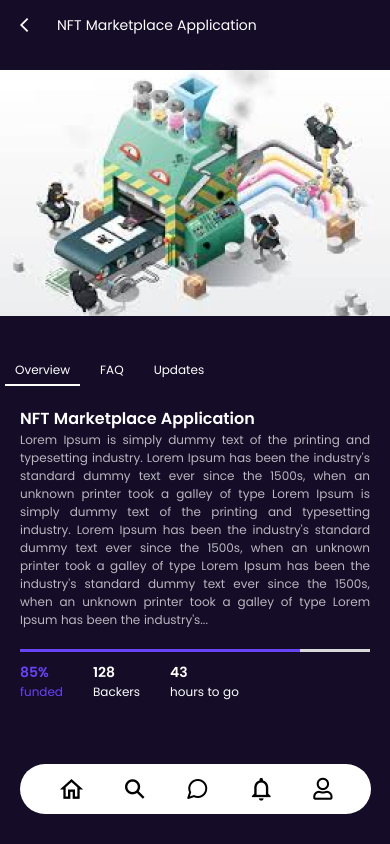
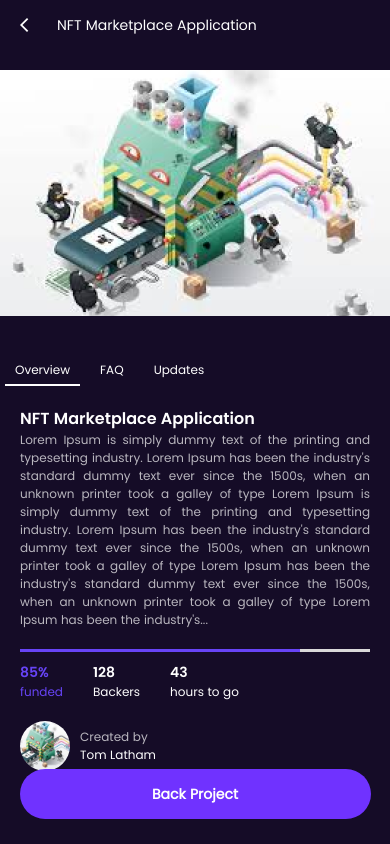
Before and after one commit to chwasiq0569/FundFU_CrowdFundingMobileApp, a React Native app: screen /BackProject in a window 390 px wide. Built offline with nearby package versions, Linux system fonts and the light colour scheme.

Commit message:
Implemented Backproject

```diff
--- a/App.js
+++ b/App.js
@@ -2,70 +2,52 @@ import { StatusBar } from 'expo-status-bar';
 import { StyleSheet, Text, TouchableOpacity, View } from 'react-native';
 import SignIn from './screens/SignIn';
 import SplashScreen from './screens/SplashScreen';
-import { NavigationContainer } from '@react-navigation/native';
+import { createNavigationContainerRef, NavigationContainer } from '@react-navigation/native';
 import { createNativeStackNavigator } from '@react-navigation/native-stack';
 import Feed from './screens/Feed';
-import { MaterialCommunityIcons } from '@expo/vector-icons';
-import { Ionicons } from '@expo/vector-icons';
-import { Feather } from '@expo/vector-icons';
-import { MaterialIcons } from '@expo/vector-icons';
-import { FontAwesome5 } from '@expo/vector-icons';
 import Messages from './screens/Messages';
 import Profile from './screens/Profile';
 import BackProject from './screens/BackProject';
+import { useRoute } from '@react-navigation/native';
+import BottomNavigation from './components/BottomNavigation';
+import { useNavigationState } from '@react-navigation/native';
+// const screenName = useNavigationState((state) => state.routes[state.index].name)
+export const navigationRef = createNavigationContainerRef();
 
 export default function App() {
 
   const Stack = createNativeStackNavigator();
 
   return (
-    <NavigationContainer>
+    <NavigationContainer ref={navigationRef}>
       <Stack.Navigator screenOptions={{
         headerShown: false
       }}>
-        <Stack.Screen name="SplashScreen" independent={true} component={BackProject} />
+        <Stack.Screen name="BackProject" independent={true} component={BackProject} />
         <Stack.Screen name="SignIn" component={SignIn} />
       </Stack.Navigator>
-      <View style={styles.bottomNavigationContainer}>
-        <View style={styles.bottomNavigation}>
-          <TouchableOpacity>
-            <MaterialCommunityIcons name="home-outline" size={28} color="black" />
-          </TouchableOpacity>
-          <TouchableOpacity>
-            <Ionicons name="search-sharp" size={24} color="black" />
-          </TouchableOpacity>
-          <TouchableOpacity>
-            <Feather name="message-circle" size={24} color="black" />
-          </TouchableOpacity>
-          <TouchableOpacity>
-            <MaterialIcons name="notifications-none" size={28} color="black" />
-          </TouchableOpacity>
-          <TouchableOpacity>
-            <FontAwesome5 name="user" size={22} color="black" />
-          </TouchableOpacity>
-        </View>
-      </View>
+      {/* <BottomNavigation navigationRef={navigationRef} /> */}
     </NavigationContainer>
   );
 }
 
 const styles = StyleSheet.create({
-  bottomNavigationContainer: {
-    width: "100%",
-    height: 46,
-    position: "absolute",
-    bottom: 32,
-    justifyContent: "center",
-    alignItems: "center",
-    backgroundColor: "rgba(52, 52, 52, 0.0)"
-  },
-  bottomNavigation: {
-    width: "90%",
-    height: 50,
-    backgroundColor: "white",
-    borderRadius: 25,
-    flexDirection: "row",
-    justifyContent: "space-evenly",
-    alignItems: "center"
-  }
+  // bottomNavigationContainer: {
+  //   width: "100%",
+  //   height: 46,
+  //   position: "absolute",
+  //   bottom: 32,
+  //   justifyContent: "center",
+  //   alignItems: "center",
+  //   backgroundColor: "rgba(52, 52, 52, 0.0)"
+  // },
+  // bottomNavigation: {
+  //   width: "90%",
+  //   height: 50,
+  //   backgroundColor: "white",
+  //   borderRadius: 25,
+  //   flexDirection: "row",
+  //   justifyContent: "space-evenly",
+  //   alignItems: "center"
+  // }
 })
--- a/components/BackedTabContent.js
+++ b/components/BackedTabContent.js
@@ -2,7 +2,7 @@ import React from 'react';
 import { Image, StyleSheet, Text, TouchableOpacity, View } from 'react-native';
 
 const BackedTabContent = () => {
-    return (<>
+    return (<View style={styles.container}>
         <Image source={require('../assets/nobackedprojects.png')} style={styles.nobackedprojectsImg} resizeMode="contain" />
         <Text style={styles.noProjectText}>No Projects yet, but if you have great ideas. You could start a project today to make your ideas come to life.</Text>
         <TouchableOpacity>
@@ -10,10 +10,13 @@ const BackedTabContent = () => {
                 <Text style={styles.btnText}>Get Started</Text>
             </View>
         </TouchableOpacity>
-    </>);
+    </View>);
 }
 
 const styles = StyleSheet.create({
+    container: {
+        alignItems: 'center'
+    },
     nobackedprojectsImg: {
         width: 250,
         height: 250,
@@ -33,7 +36,8 @@ const styles = StyleSheet.create({
         borderRadius: 25,
         flexDirection: "row",
         justifyContent: "center",
-        alignItems: "center"
+        alignItems: "center",
+        marginBottom: 120
     },
     btnText: {
         fontFamily: 'Arial',
--- /dev/null
+++ b/components/BottomNavigation.js
@@ -0,0 +1,57 @@
+import React from 'react';
+import { StyleSheet, TouchableOpacity, View } from 'react-native';
+import { MaterialCommunityIcons } from '@expo/vector-icons';
+import { Ionicons } from '@expo/vector-icons';
+import { Feather } from '@expo/vector-icons';
+import { MaterialIcons } from '@expo/vector-icons';
+import { FontAwesome5 } from '@expo/vector-icons';
+
+const BottomNavigation = (props) => {
+    const [notAllowedRoutes, setNotAllowedRoutes] = React.useState(['BackProject']);
+    console.log('aaa', notAllowedRoutes.find(item => item == props?.navigationRef?.current?.getCurrentRoute()?.name))
+    console.log('xa', props?.navigationRef?.current?.getCurrentRoute())
+    return (notAllowedRoutes.find(item => item == props?.navigationRef?.current?.getCurrentRoute()?.name) ? <></> : <View style={styles.bottomNavigationContainer}>
+        <View style={styles.bottomNavigation}>
+            <TouchableOpacity>
+                <MaterialCommunityIcons name="home-outline" size={28} color="black" />
+            </TouchableOpacity>
+            <TouchableOpacity>
+                <Ionicons name="search-sharp" size={24} color="black" />
+            </TouchableOpacity>
+            <TouchableOpacity>
+                <Feather name="message-circle" size={24} color="black" />
+            </TouchableOpacity>
+            <TouchableOpacity>
+                <MaterialIcons name="notifications-none" size={28} color="black" />
+            </TouchableOpacity>
+            <TouchableOpacity>
+                <FontAwesome5 name="user" size={22} color="black" />
+            </TouchableOpacity>
+        </View>
+    </View>);
+}
+
+const styles = StyleSheet.create({
+    bottomNavigationContainer: {
+        width: "100%",
+        height: 46,
+        position: "absolute",
+        bottom: 32,
+        justifyContent: "center",
+        alignItems: "center",
+        backgroundColor: "rgba(52, 52, 52, 0.0)"
+    },
+    bottomNavigation: {
+        width: "90%",
+        height: 50,
+        backgroundColor: "white",
+        borderRadius: 25,
+        flexDirection: "row",
+        justifyContent: "space-evenly",
+        alignItems: "center"
+    }
+})
+
+
+
+export default BottomNavigation;
--- a/components/CustomTabs.js
+++ b/components/CustomTabs.js
@@ -63,8 +63,8 @@ const styles = StyleSheet.create({
     tabContent: {
         flexGrow: 1,
         // alignItems: "center",
-        paddingBottom: 120,
-        paddingHorizontal: 20
+        paddingBottom: 20,
+        paddingHorizontal: 20,
     },
     nobackedprojectsImg: {
         width: 250,
--- a/components/LikesTabContent.js
+++ b/components/LikesTabContent.js
@@ -2,7 +2,7 @@ import React from 'react';
 import { Image, StyleSheet, Text, TouchableOpacity, View } from 'react-native';
 
 const LikesTabContent = () => {
-    return (<>
+    return (<View style={styles.container}>
         <Image source={require('../assets/nolikes.png')} style={styles.nobackedprojectsImg} resizeMode="contain" />
         <Text style={styles.noProjectText}>No Liked Projects. Go and Explore the Projects & Add them to your Liked List.</Text>
         <TouchableOpacity>
@@ -10,10 +10,13 @@ const LikesTabContent = () => {
                 <Text style={styles.btnText}>Get Started</Text>
             </View>
         </TouchableOpacity>
-    </>);
+    </View>);
 }
 
 const styles = StyleSheet.create({
+    container: {
+        alignItems: 'center'
+    },
     nobackedprojectsImg: {
         width: 250,
         height: 250,
@@ -33,7 +36,8 @@ const styles = StyleSheet.create({
         borderRadius: 25,
         flexDirection: "row",
         justifyContent: "center",
-        alignItems: "center"
+        alignItems: "center",
+        marginBottom: 120
     },
     btnText: {
         fontFamily: 'Arial',
--- a/components/OverviewTabContent.js
+++ b/components/OverviewTabContent.js
@@ -24,17 +24,18 @@ const OverviewTabContent = () => {
                 </View>
             </View>
         </View>
-        {/* <Image source={require('../assets/nolikes.png')} style={styles.nobackedprojectsImg} resizeMode="contain" />
-        <Text style={styles.noProjectText}>No Liked Projects. Go and Explore the Projects & Add them to your Liked List.</Text>
-        <TouchableOpacity>
-            <View style={styles.getStartedBtn}>
-                <Text style={styles.btnText}>Get Started</Text>
+        <View style={styles.userProfile}>
+            <Image source={require('../assets/projectcover.png')} style={styles.profileImage} resizeMode="cover" />
+            <View style={styles.profileDetails}>
+                <Text style={styles.projectDetails}>Created by</Text>
+                <Text style={styles.detailDull}>Tom Latham</Text>
             </View>
-        </TouchableOpacity> */}
+        </View>
     </>);
 }
 
 const styles = StyleSheet.create({
+
     nobackedprojectsImg: {
         width: 250,
         height: 250,
@@ -86,6 +87,20 @@ const styles = StyleSheet.create({
         fontSize: 12,
         color: 'white'
     },
+    userProfile: {
+        width: "100%",
+        flexDirection: "row",
+        alignItems: 'center',
+        marginVertical: 10,
+    },
+    profileImage: {
+        width: 50,
+        height: 50,
+        borderRadius: 50
+    },
+    profileDetails: {
+        marginLeft: 10
+    },
     getStartedBtn: {
         width: 144,
         height: 41,
--- a/screens/BackProject.js
+++ b/screens/BackProject.js
@@ -34,6 +34,11 @@ export default function BackProject({ navigation }) {
             </View>
             <Image source={require('../assets/projectcover.png')} style={styles.projectCover} resizeMode="cover" />
             <CustomTabs tabsList={["Overview", "FAQ", "Updates"]} contentList={[<OverviewTabContent />]} />
+            <TouchableOpacity style={styles.btnContainer}>
+                <View style={styles.customPrimaryBtn}>
+                    <Text style={styles.primaryBtnText}>Back Project</Text>
+                </View>
+            </TouchableOpacity>
         </View>
     );
 }
@@ -64,8 +69,15 @@ const styles = StyleSheet.create({
         height: 246,
         marginVertical: 20
     },
+    btnContainer: {
+        bottom: 20,
+        width: '100%',
+        height: 60,
+        justifyContent: 'center',
+        alignItems: 'center'
+    },
     customPrimaryBtn: {
-        width: 302,
+        width: '90%',
         height: 50,
         backgroundColor: "#7032FF",
         borderRadius: 25,
@@ -76,29 +88,16 @@ const styles = StyleSheet.create({
         fontFamily: 'Arial',
         fontWeight: "700",
         fontSize: 14,
-        color: "white"
+        color: "white",
+        fontFamily: 'PoppinsRegular',
     },
-    // customSecondaryBtn: {
-    //     width: 302,
-    //     height: 50,
-    //     backgroundColor: "#2A2C33",
-    //     borderRadius: 25,
-    //     justifyContent: "center",
-    //     alignItems: "center",
-    //     marginVertical: 18
-    // },
-    // secondaryBtnText: {
-    //     fontFamily: 'Arial',
-    //     fontWeight: "700",
-    //     fontSize: 14,
-    //     color: "white"
-    // },
     secondaryText: {
         fontFamily: 'Arial',
         fontWeight: "400",
         fontSize: 12,
         color: "rgba(255, 255, 255, 0.5)",
         textAlign: "center",
-        marginHorizontal: 44
+        marginHorizontal: 44,
+        fontFamily: 'PoppinsRegular',
     }
 });
```
